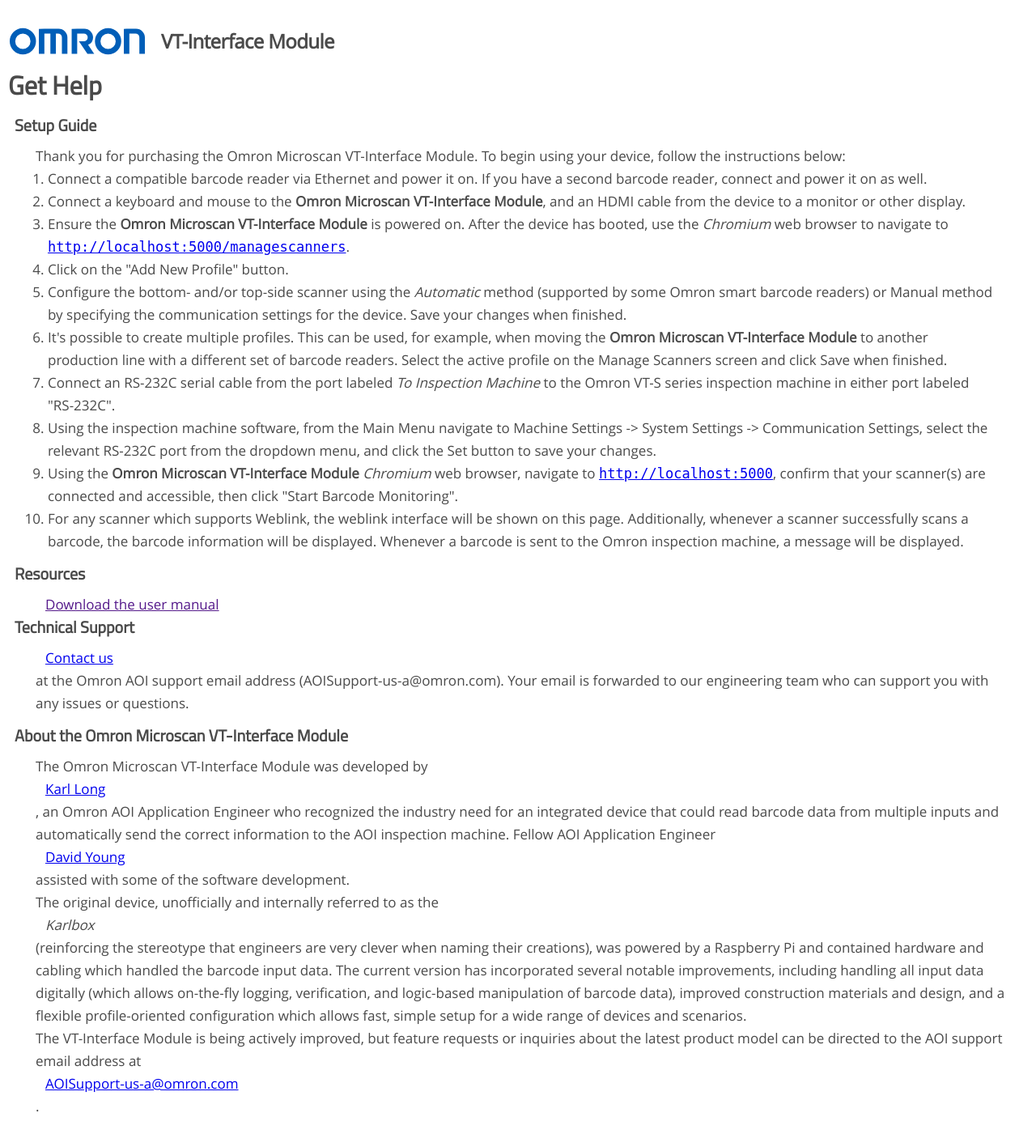
After one commit to Aztec03hub/ovtim, a FastAPI app: template templates/help.html in a window 1280 px wide. The commit adds this page. Shown: the whole page at 81% size. Run offline with FastAPI, Linux system fonts and the light colour scheme; the template is opened without the code that fills it, so the values that code supplies are empty; some libraries are stand-ins or nearby versions.

Commit message:
Added help.html plus router

```diff
--- a/app/main.py
+++ b/app/main.py
@@ -8,7 +8,7 @@
 from .library.readConfig import *
 
 # Import Routers
-from app.routers import managescanners, weblink
+from app.routers import managescanners, weblink, help
 
 # My Imports
 #from fastapi_socketio import SocketManager
@@ -32,6 +32,7 @@
 # Include our routers in the app
 app.include_router(managescanners.router)
 app.include_router(weblink.router)
+app.include_router(help.router)
 
 # Main App Routes
 @app.get("/", response_class=HTMLResponse)
--- /dev/null
+++ b/templates/help.html
@@ -0,0 +1,110 @@
+{% extends "base.html" %}
+
+{% block title %}Help - Omron Microscan VT-Interface Module{% endblock %}
+{% block head %}
+{{ super() }}
+{% endblock %}
+
+{% block content %}
+<body>
+    <main>
+        <div class="container-fluid g-0" style="padding-bottom: 20px;">
+            <div class="row" id="OmronHeader">
+                <a href="/"
+                    style="box-sizing: border-box; cursor: pointer; font: 400 17px/28px Open Sans,Arial,sans-serif; font-size: 18px; -webkit-tap-highlight-color: transparent; display: flex; height: 100%; color: #fff !important; text-decoration: none; align-items: center; justify-content: flex-start; outline: none; width: 715px !important; word-break: unset;">
+                    <div
+                        style="justify-content: center; height: 100%; padding: 0 20px; margin-right: 0; padding-left: 12px;">
+                        <svg xmlns="http://www.w3.org/2000/svg" viewBox="0 0 322.51 62.71" width="167px" height="52px">
+                            <g id="レイヤー_2" data-name="レイヤー 2">
+                                <g id="レイヤー_1-2" data-name="レイヤー 1">
+                                    <path fill="#005eb8"
+                                        d="M31.35 49.57a18.22 18.22 0 1 1 18.22-18.22 18.21 18.21 0 0 1-18.22 18.22m0 13.14A31.36 31.36 0 1 0 0 31.35a31.36 31.36 0 0 0 31.35 31.36M234.71 62.71a31.36 31.36 0 1 1 31.36-31.35 31.36 31.36 0 0 1-31.36 31.35m0-13.14a18.22 18.22 0 1 0-18.21-18.21 18.21 18.21 0 0 0 18.21 18.21M69.58 1.9v59.32h13.14V12.84h14.33v48.38h13.14V12.84h5.08a9.25 9.25 0 0 1 9.25 9.26v39.12h13.14V22.4a20.91 20.91 0 0 0-20.9-20.91h-34q-6.63 0-13.18.41ZM272.33 1.9v59.32h13.14V12.84h14.63a9.26 9.26 0 0 1 9.26 9.26v39.12h13.14V22.4a20.91 20.91 0 0 0-20.9-20.91h-16.14c-4.46 0-8.78.14-13.13.41ZM147.82 1.9v59.32H161V12.84h15.53a9.26 9.26 0 1 1 0 18.51h-11.39l20.3 29.87h16.13L187 39.73a19 19 0 0 0 11.88-17.63 20.61 20.61 0 0 0-20.61-20.61h-17.33q-6.62 0-13.12.41Z">
+                                    </path>
+                                </g>
+                            </g>
+                        </svg></div><span
+                        style="-webkit-text-size-adjust: 100%; -webkit-tap-highlight-color: transparent; color: #4a4a4a; font-size: 24px; font-weight: 600; letter-spacing: -.6px; line-height: 33px; border: none; clip: unset; height: auto; margin: unset; overflow: initial; padding: 0; position: static; width: auto;">VT-Interface
+                        Module</span>
+                </a>
+            </div>
+            <div class="row" style="padding-left: 10px; padding-top:10px;">
+                <h3>Get Help</h3>
+                <div class="row" style="padding-left: 20px;">
+                    <h5>Setup Guide</h5>
+                    <div class="row" style="padding-left: 50px">
+                        Thank you for purchasing the Omron Microscan VT-Interface Module. To begin using your device,
+                        follow the instructions below:
+                        <ol style="padding-left: 15px;">
+                            <li>Connect a compatible barcode reader via Ethernet and power it on. If you have a second
+                                barcode reader, connect and power it on as well. </li>
+                            <li>Connect a keyboard and mouse to the <b>Omron Microscan VT-Interface Module</b>, and an
+                                HDMI cable from the device to a monitor or other display.</li>
+                            <li>Ensure the <b>Omron Microscan VT-Interface Module</b> is powered on. After the device
+                                has booted, use the <i>Chromium</i> web browser to navigate to
+                                <code><a href="/managescanners">http://localhost:5000/managescanners</a></code>.
+                            </li>
+                            <li>Click on the "Add New Profile" button.</li>
+                            <li>Configure the bottom- and/or top-side scanner using the <i>Automatic</i> method
+                                (supported by some Omron smart barcode readers) or Manual method by specifying the
+                                communication settings for the device. Save your changes when finished.</li>
+                            <li>It's possible to create multiple profiles. This can be used, for example, when moving
+                                the <b>Omron Microscan VT-Interface Module</b> to another production line with a
+                                different set of barcode readers. Select the active profile on the Manage Scanners
+                                screen and click Save when finished.</li>
+                            <li>Connect an RS-232C serial cable from the port labeled <i>To Inspection Machine</i> to
+                                the Omron VT-S series inspection machine in either port labeled "RS-232C".</li>
+                            <li>Using the inspection machine software, from the Main Menu navigate to Machine Settings
+                                -> System Settings -> Communication Settings, select the relevant RS-232C port from the
+                                dropdown menu, and click the Set button to save your changes.</li>
+                            <li>Using the <b>Omron Microscan VT-Interface Module</b> <i>Chromium</i> web browser,
+                                navigate to <code><a href="http://localhost:5000">http://localhost:5000</a></code>,
+                                confirm that your scanner(s) are connected and accessible, then click "Start Barcode
+                                Monitoring".</li>
+                            <li>For any scanner which supports Weblink, the weblink interface will be shown on this
+                                page. Additionally, whenever a scanner successfully scans a barcode, the barcode
+                                information will be displayed. Whenever a barcode is sent to the Omron inspection
+                                machine, a message will be displayed.</li>
+                        </ol>
+                    </div><br />
+
+                    <h5>Resources</h5>
+                    <div class="row" style="padding-left: 50px">
+                        <a href="">Download the user manual</a>
+                    </div><br />
+
+                    <h5>Technical Support</h5>
+                    <div class="row" style="padding-left: 50px">
+                        <a href="mailto:AOISupport-us-a@omron.com">Contact us</a> at the Omron AOI support email address
+                        (AOISupport-us-a@omron.com). Your email is forwarded to our engineering team who can support you
+                        with any issues or questions.<p></p>
+                    </div><br />
+
+                    <h5>About the Omron Microscan VT-Interface Module</h5>
+                    <div class="row" style="padding-left: 50px">
+                        The Omron Microscan VT-Interface Module was developed by <a
+                            href="mailto:karl.long@omron.com">Karl Long</a>, an Omron AOI Application Engineer who
+                        recognized the industry need for an integrated device that could read barcode data from multiple
+                        inputs and automatically send the correct information to the AOI inspection machine.
+                        Fellow AOI Application Engineer <a href="mailto:david.young@omron.com">David Young</a> assisted
+                        with some of the software development.<br />
+                        The original device, unofficially and internally referred to as the <i>Karlbox</i> (reinforcing
+                        the stereotype that engineers are very clever when naming their creations), was powered by a
+                        Raspberry Pi and contained hardware and cabling which handled the barcode input data. The
+                        current version has incorporated several notable improvements, including handling all input data
+                        digitally (which allows on-the-fly logging, verification, and logic-based manipulation of
+                        barcode data), improved construction materials and design, and a flexible profile-oriented
+                        configuration which allows fast, simple setup for a wide range of devices and scenarios.<br />
+                        The VT-Interface Module is being actively improved, but feature requests or inquiries about the
+                        latest product model can be directed to the AOI support email address at <a
+                            href="mailto:AOISupport-us-a@omron.com">AOISupport-us-a@omron.com</a>.
+                    </div>
+                </div>
+            </div>
+        </div>
+    </main>
+</body>
+{% endblock %}
+
+{% block scripts %}
+{{ super() }}
+{% endblock %}
--- a/templates/index.html
+++ b/templates/index.html
@@ -120,7 +120,7 @@
 				<div class="icon-box"
 					style="background-image: url('static/img/microhawk_actionshot_edit2_60.png'); background-size: cover;">
 					<div class="icon"><i class="fas fa-tasks"></i></div>
-					{#<h4 class="title"><a href="{{url_for('managescanners')}}">Manage Scanners</a></h4>#}
+					{#<h4 class="title"><a href="/managescanners">Manage Scanners</a></h4>#}
 					<p class="description" style="font-weight: bold;">Add a new scanner, configure existing scanners, or
 						remove an existing one.</p>
 				</div>
@@ -143,7 +143,7 @@
 				<div class="icon-box"
 					style="background-image: url('static/img/sample3_edit3_60.png'); background-size: cover;">
 					<div class="icon"><i class="far fa-question-circle"></i></div>
-					{#<h4 class="title"><a href="{{url_for('help')}}">Help</a></h4>#}
+					<h4 class="title"><a href="/help">Help</a></h4>
 					<p class="description" style="font-weight: bold;">View user manuals, web resources, or contact
 						information for additional support.</p>
 				</div>
```
Also changed, not shown: app/routers/help.py (added, +11 -0 lines).
